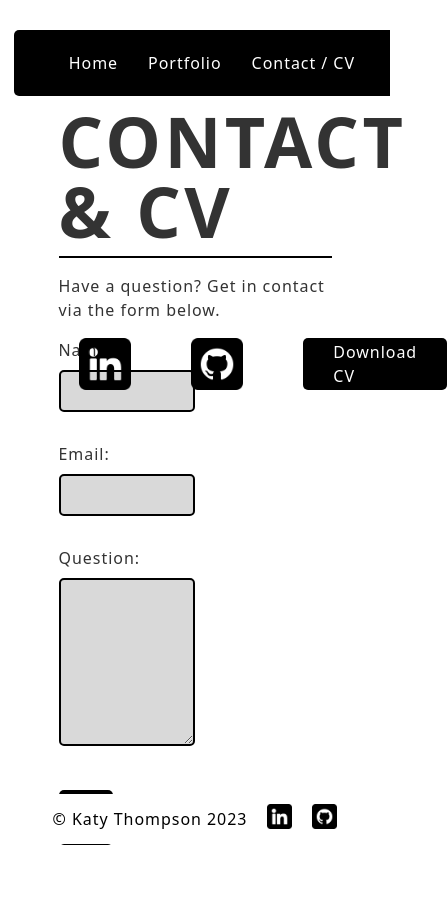
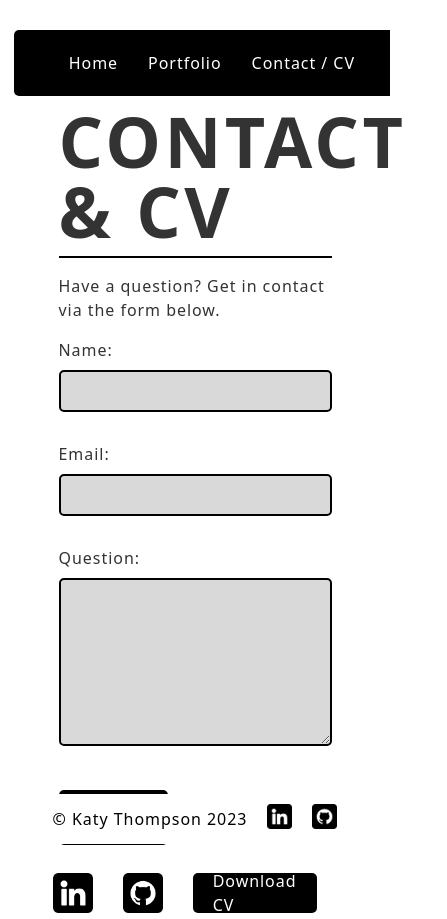
Before and after one commit to katyjmt/react-portfolio, a React (Vite) app: page /contact in a window 390 px wide. Shown: the whole page, 447 px wide, since content can reach past the window. Before the commit the page ends 853 px from the top, so only its background shows below. Built offline with nearby package versions, Linux system fonts and the light colour scheme; a web font is replaced by a local one.

Commit message:
Fixed portfolio styling

```diff
--- a/src/styles/App.css
+++ b/src/styles/App.css
@@ -23,11 +23,6 @@ main {
   font-weight: 600;
   text-transform: uppercase;
   letter-spacing: 0.05em;
-}
-
-.contact-page {
-  display: flex;
-  justify-content: space-between;
 }
 
 .underline {
@@ -73,3 +68,16 @@ footer {
     padding: 10px 0px;
   }
 }
+
+.portfolio-container {
+  display: flex;
+  justify-content: space-around;
+  align-items: center;
+  flex-wrap: wrap;
+  margin: 40px 0px;
+};
+
+
+.portfolio-title {
+  color: red
+}
--- /dev/null
+++ b/src/styles/Contact.css
@@ -0,0 +1,6 @@
+.contact-page {
+  margin: 30px 0px;
+  display: flex;
+  justify-content: space-between;
+  /* flex-direction: row-reverse; */
+}
--- a/src/styles/Form.css
+++ b/src/styles/Form.css
@@ -1,5 +1,5 @@
 .contact-form {
-  width: 50%;
+  width: 90%;
 }
 
 /* Style inputs */
@@ -37,3 +37,9 @@ input[type=submit]:hover {
   color: black;
   border: 2px solid black;
 }
+
+@media screen and (max-width: 900px) {
+  .contact-form {
+    width: 100%;
+  }
+}
--- a/src/styles/LinksCV.css
+++ b/src/styles/LinksCV.css
@@ -7,6 +7,7 @@
   display: flex;
   justify-content: center;
   width: 50%;
+  margin-top: 20px;
 }
 
 .cv-button {
@@ -26,3 +27,41 @@
 .contact-button {
   margin: 0px 30px 0px 30px;
 }
+
+@media screen and (max-width: 1750px) {
+  .contact-button {
+    margin: 0px 20px;
+  }
+}
+
+
+@media screen and (max-width: 1220px) {
+  .contact-button {
+    margin: 0px 15px;
+  }
+
+  .icon {
+    width: 40px;
+    height: 40px;
+  }
+
+  .cv-button {
+    height: 40px;
+  }
+
+  .cv-button a {
+    padding: 0px 20px;
+  }
+
+  .links-cv-container {
+    display: flex;
+    justify-content: flex-end;
+    width: 50%;
+  }
+}
+
+@media screen and (max-width: 900px) {
+  .links-cv-container {
+    width: 100%;
+  }
+}
--- a/src/styles/Portfolio.css
+++ b/src/styles/Portfolio.css
@@ -5,4 +5,44 @@
   align-items: center;
   flex-wrap: wrap;
   margin: 40px 0px;
-};
+}
+
+.portfolio-title {
+  background-color: black;
+  color: white;
+  padding: 8px 10px;
+  width: 100%;
+  position: relative;
+}
+
+.portfolio-card {
+  width: 30%;
+  height: 220px;
+  background-size: cover;
+  background-repeat: none;
+  background-position: center;
+  border: 2px solid black;
+  border-radius: 5px;
+  margin: 15px 15px;
+  display: flex;
+  justify-content: space-between;
+  align-items: flex-end;
+}
+
+@media screen and (max-width: 1458px) {
+  .portfolio-card {
+    margin: 15px 10px;
+  }
+}
+
+@media screen and (max-width: 1028px) {
+  .portfolio-card {
+    width: 45%;
+  }
+}
+
+@media screen and (max-width: 686px) {
+  .portfolio-card {
+    width: 95%;
+  }
+}
```
Also changed, not shown: src/styles/index.css (line endings or trailing spaces).
